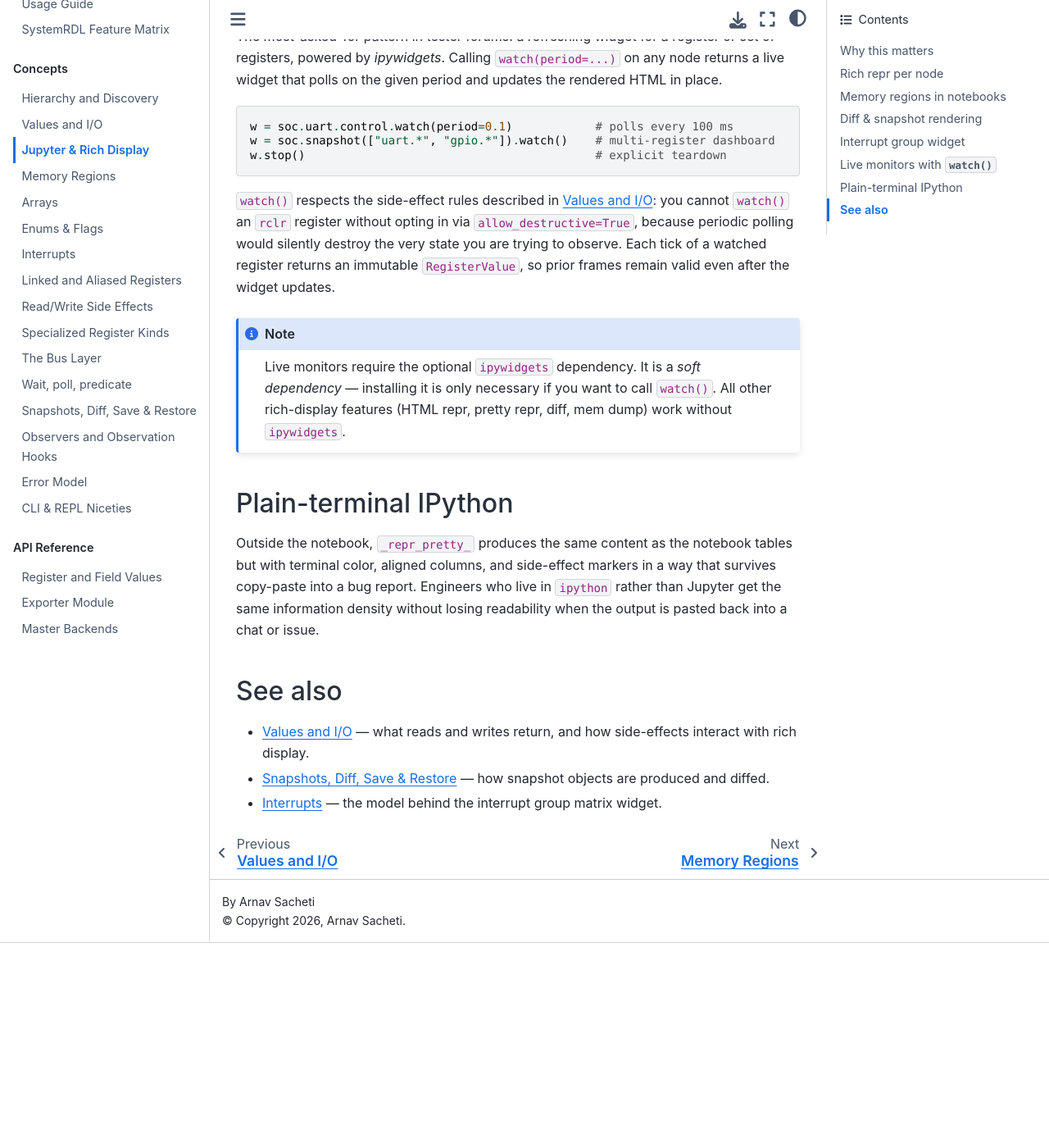
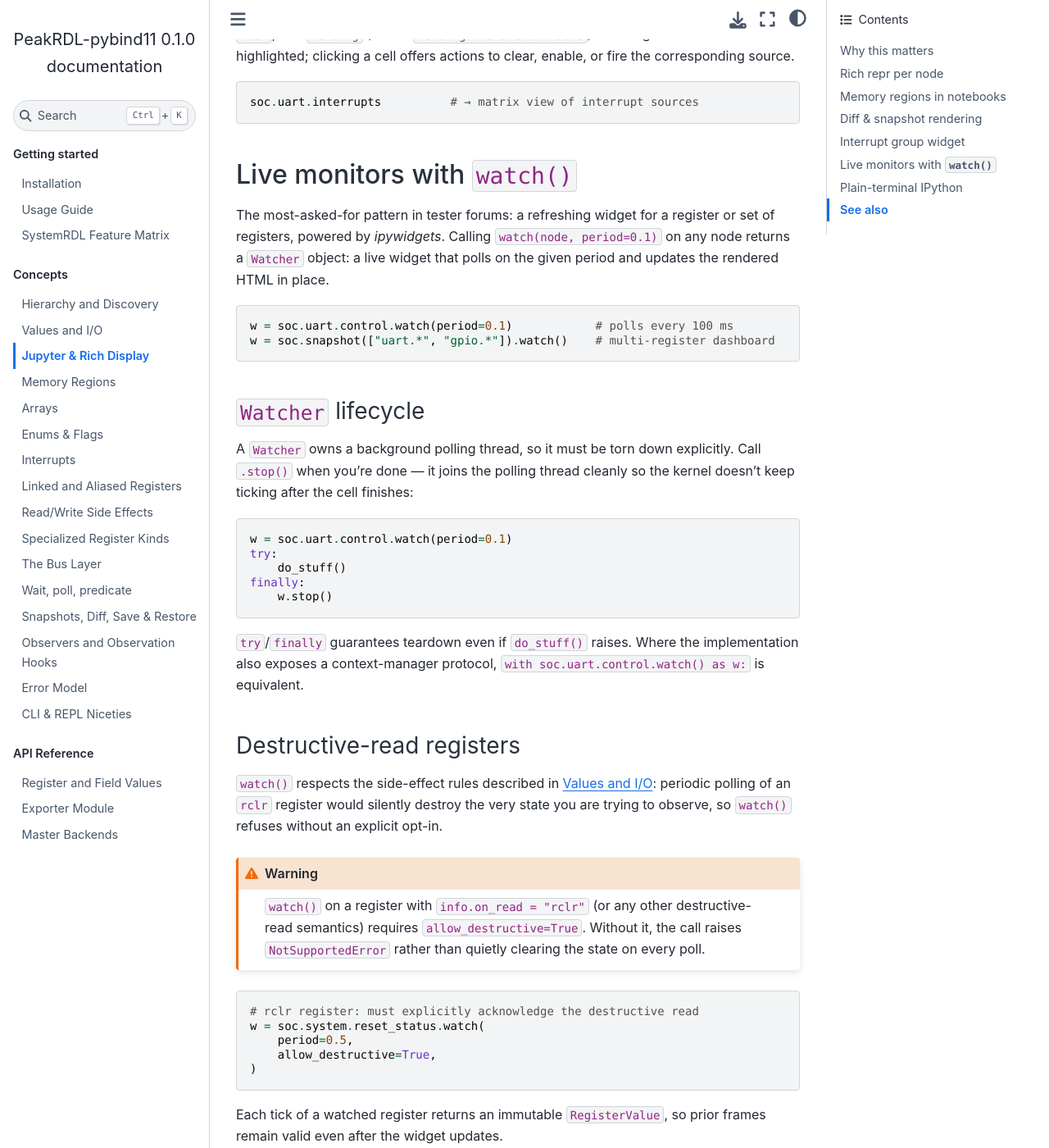
Before and after one commit to arnavsacheti/PeakRDL-pybind11, a Sphinx documentation site: the page built from docs/concepts/widgets.rst, in a window 1280 px wide and 1400 px high, scrolled down 2316 px. Shown: the whole window at 82% size. Built offline with Sphinx 7.4.7 and the Sphinx Book theme 1.1.4, drawn with Linux system fonts in a browser that asks for light colours; before the commit the page ends 3466 px from its top, so only the background shows below that; some of the changed text lies outside the part shown.

Commit message:
docs(concepts): widgets -- Watcher.stop, allow_destructive, SIDE_EFFECT_BADGES
Document the shipped watch() surface: Watcher lifecycle with explicit
.stop()/try-finally usage, the allow_destructive=True opt-in for rclr
registers (with NotSupportedError otherwise), the soft-import behavior
that surfaces install peakrdl-pybind11[notebook] for watch(), and a
pointer to the public SIDE_EFFECT_BADGES dict in
peakrdl_pybind11.runtime._registry.

Co-Authored-By: Claude Opus 4.7 (1M context) <noreply@anthropic.com>

```diff
--- a/docs/concepts/widgets.rst
+++ b/docs/concepts/widgets.rst
@@ -51,6 +51,17 @@ Highlights:
   - ↻ ``singlepulse`` — single-pulse (auto-clears after one cycle)
   - ✱ ``sticky`` — sticky (latches until explicitly cleared)
   - ⚡ ``volatile`` — volatile (hardware may change the value at any time)
+
+  The badge mapping itself is exposed as a public dict
+  ``SIDE_EFFECT_BADGES`` in :mod:`peakrdl_pybind11.runtime._registry`
+  for callers who want to render their own representations:
+
+  .. code-block:: python
+
+     from peakrdl_pybind11.runtime._registry import SIDE_EFFECT_BADGES
+
+     SIDE_EFFECT_BADGES
+     # {"rclr": "⚠", "singlepulse": "↻", "sticky": "✱", "volatile": "⚡"}
 
 - Click a row to expand it to show the full RDL source location and any
   user-defined properties (UDPs).
@@ -108,29 +119,73 @@ Live monitors with ``watch()``
 
 The most-asked-for pattern in tester forums: a refreshing widget for a
 register or set of registers, powered by `ipywidgets`. Calling
-``watch(period=...)`` on any node returns a live widget that polls on
-the given period and updates the rendered HTML in place.
+``watch(node, period=0.1)`` on any node returns a ``Watcher`` object: a
+live widget that polls on the given period and updates the rendered HTML
+in place.
 
 .. code-block:: python
 
    w = soc.uart.control.watch(period=0.1)            # polls every 100 ms
    w = soc.snapshot(["uart.*", "gpio.*"]).watch()    # multi-register dashboard
-   w.stop()                                          # explicit teardown
+
+``Watcher`` lifecycle
+~~~~~~~~~~~~~~~~~~~~~
+
+A ``Watcher`` owns a background polling thread, so it must be torn down
+explicitly. Call ``.stop()`` when you're done — it joins the polling
+thread cleanly so the kernel doesn't keep ticking after the cell
+finishes:
+
+.. code-block:: python
+
+   w = soc.uart.control.watch(period=0.1)
+   try:
+       do_stuff()
+   finally:
+       w.stop()
+
+``try``/``finally`` guarantees teardown even if ``do_stuff()`` raises.
+Where the implementation also exposes a context-manager protocol,
+``with soc.uart.control.watch() as w:`` is equivalent.
+
+Destructive-read registers
+~~~~~~~~~~~~~~~~~~~~~~~~~~
 
 ``watch()`` respects the side-effect rules described in
-:doc:`/concepts/values_and_io`: you cannot ``watch()`` an ``rclr``
-register without opting in via ``allow_destructive=True``, because
-periodic polling would silently destroy the very state you are trying to
-observe. Each tick of a watched register returns an immutable
-``RegisterValue``, so prior frames remain valid even after the widget
-updates.
+:doc:`/concepts/values_and_io`: periodic polling of an ``rclr`` register
+would silently destroy the very state you are trying to observe, so
+``watch()`` refuses without an explicit opt-in.
+
+.. warning::
+
+   ``watch()`` on a register with ``info.on_read = "rclr"`` (or any
+   other destructive-read semantics) requires
+   ``allow_destructive=True``. Without it, the call raises
+   ``NotSupportedError`` rather than quietly clearing the state on
+   every poll.
+
+.. code-block:: python
+
+   # rclr register: must explicitly acknowledge the destructive read
+   w = soc.system.reset_status.watch(
+       period=0.5,
+       allow_destructive=True,
+   )
+
+Each tick of a watched register returns an immutable ``RegisterValue``,
+so prior frames remain valid even after the widget updates.
 
 .. note::
 
-   Live monitors require the optional ``ipywidgets`` dependency. It is a
-   *soft dependency* — installing it is only necessary if you want to
-   call ``watch()``. All other rich-display features (HTML repr, pretty
-   repr, diff, mem dump) work without ``ipywidgets``.
+   ``watch()`` is the only rich-display surface that requires the
+   optional ``ipywidgets`` dependency. It is a *soft import* — when
+   ``ipywidgets`` is missing, calling ``watch()`` raises::
+
+       NotSupportedError("install peakrdl-pybind11[notebook] for watch()")
+
+   All other rich-display features (HTML repr, pretty repr, diff, mem
+   dump) work without ``ipywidgets``. Install the extra with
+   ``pip install peakrdl-pybind11[notebook]`` to enable live monitors.
 
 Plain-terminal IPython
 ----------------------
```
